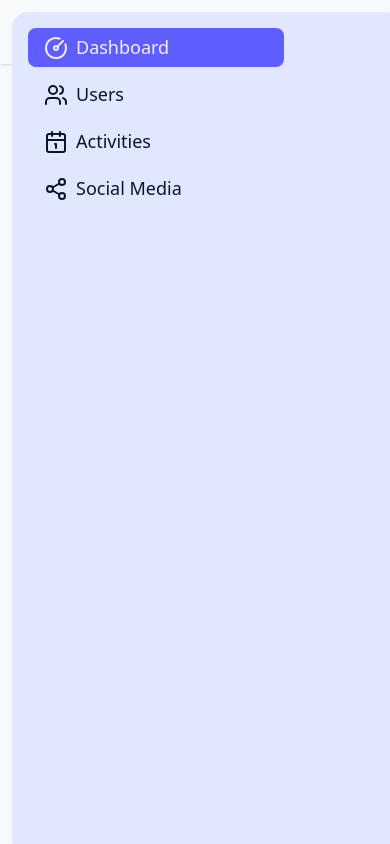
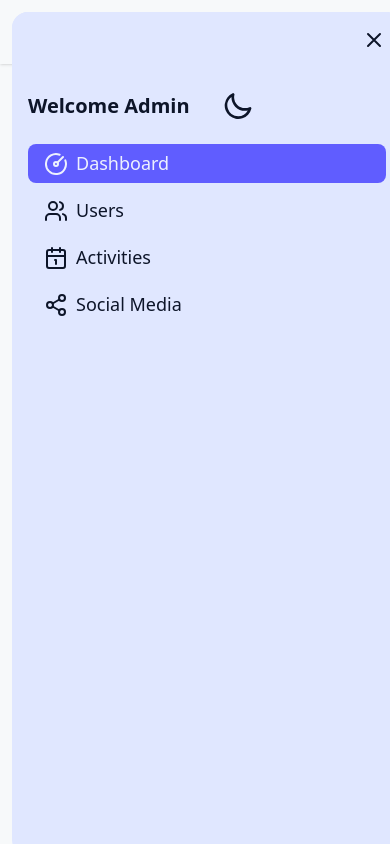
Before and after one commit to hadetan/foodsport-dev, a Next.js app: page /admin in a window 390 px wide. Both pictures are taken after a click on the label 36 px from the left and 32 px from the top of the page. Shown: the top 844 px of the page. Built offline with nearby package versions, Linux system fonts and the light colour scheme; no server answers.

Commit message:
Made Sidebar responsive for all screens

```diff
--- a/src/app/admin/(logged_in)/layout.js
+++ b/src/app/admin/(logged_in)/layout.js
@@ -49,15 +49,36 @@ export default function AdminLoggedInLayout({ children }) {
 
             {/* Sidebar */}
             <div className="drawer-side bg-secondary rounded-2xl m-3">
-                <div className="flex gap-4 mt-4">
-                    <div className="text-xl font-bold px-4 py-2">
-                        Welcome Admin
+                <aside className="w-full sm:w-64 relative">
+                    {/* Close button for mobile, sticky at top */}
+                    <div className="sm:hidden sticky top-0 z-10 flex justify-end bg-secondary p-2">
+                        <label
+                            htmlFor="admin-drawer"
+                            className="btn btn-square btn-ghost"
+                        >
+                            <svg
+                                xmlns="http://www.w3.org/2000/svg"
+                                fill="none"
+                                viewBox="0 0 24 24"
+                                className="inline-block w-6 h-6 stroke-current"
+                            >
+                                <path
+                                    strokeLinecap="round"
+                                    strokeLinejoin="round"
+                                    strokeWidth="2"
+                                    d="M6 18L18 6M6 6l12 12"
+                                />
+                            </svg>
+                        </label>
                     </div>
-                    <ThemeController />
-                </div>
-                <aside className="w-64">
+                    <div className="flex gap-4 mt-4">
+                        <div className="text-xl font-bold px-4 py-2">
+                            Welcome Admin
+                        </div>
+                        <ThemeController />
+                    </div>
                     <div className="p-4">
-                        <ul className="w-64 menu menu-lg gap-2 p-0">
+                        <ul className="menu menu-lg gap-2 p-0 w-full sm:w-64">
                             <SidebarItem
                                 href="/admin"
                                 icon={<CircleGauge />}
```
